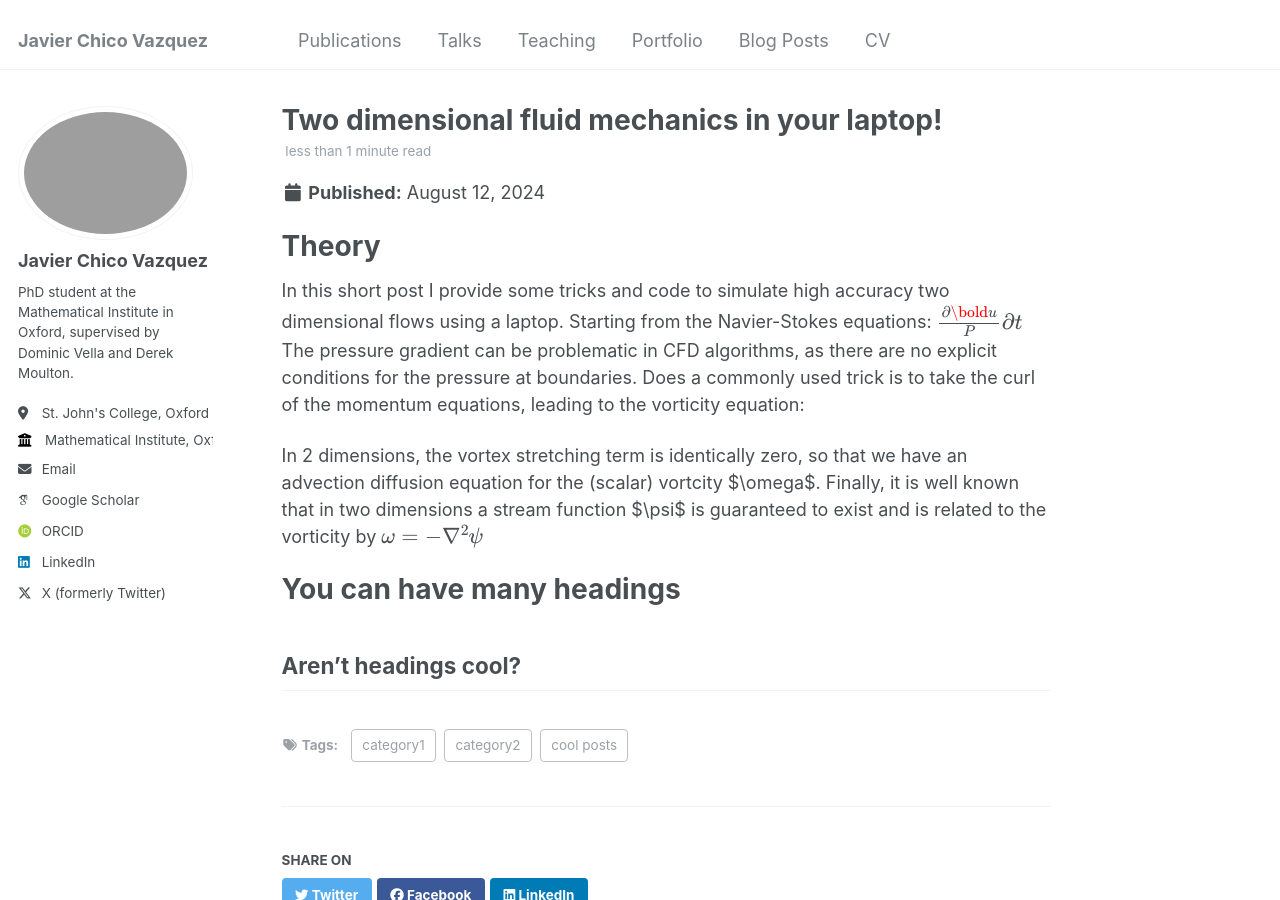
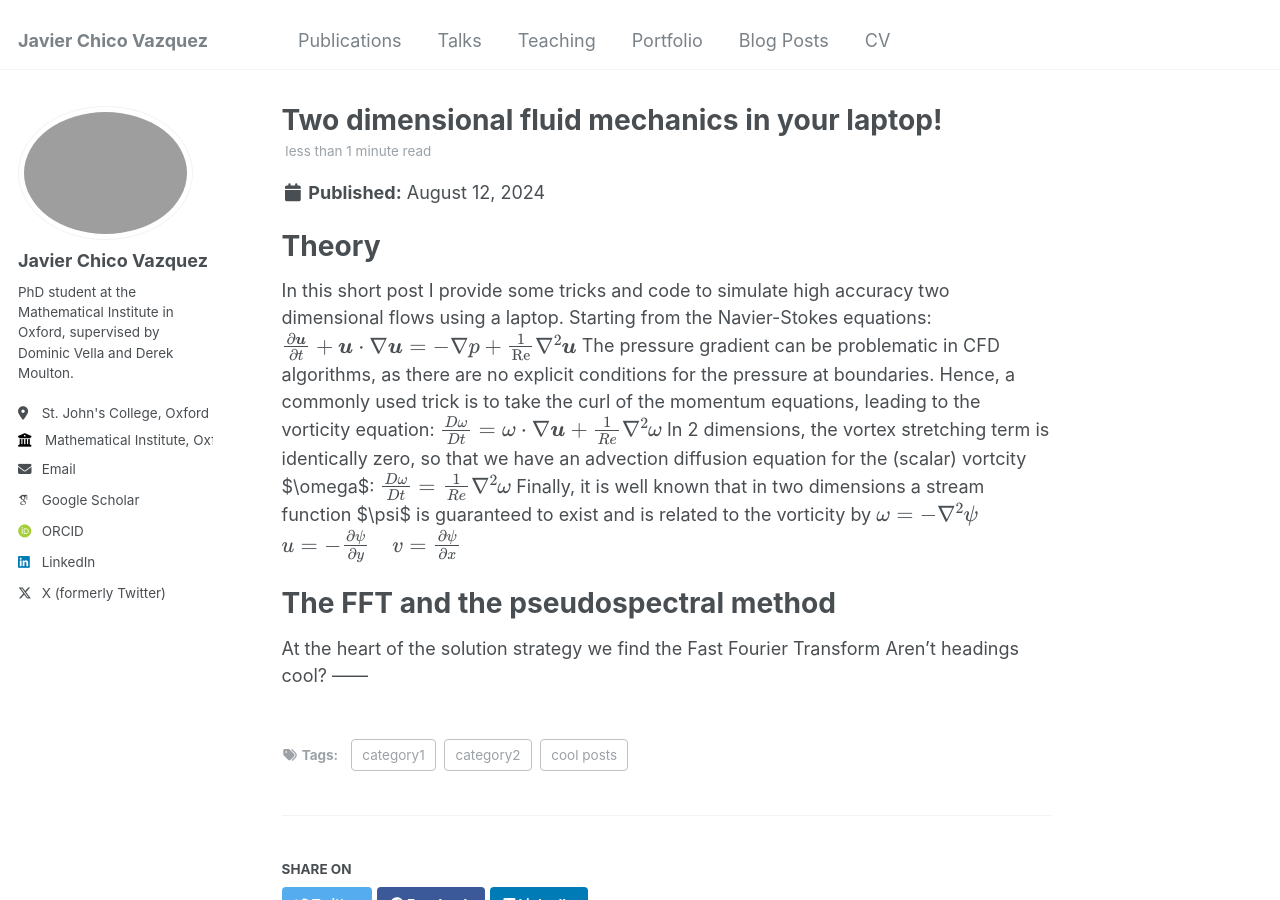
Before and after one commit to JavierChico/JavierChico.github.io, a Jekyll site: the page built from _posts/2024-08-12-vorticity_eq.md, in a window 1280 px wide and 900 px high. Built offline with Jekyll 4.4.1, drawn with Linux system fonts in a browser that asks for light colours; some web fonts are replaced.

Commit message:
Update 2024-08-12-vorticity_eq.md

```diff
--- a/_posts/2024-08-12-vorticity_eq.md
+++ b/_posts/2024-08-12-vorticity_eq.md
@@ -12,15 +12,17 @@ Theory
 ======
 
 In this short post I provide some tricks and code to simulate high accuracy two dimensional flows using a laptop. Starting from the Navier-Stokes equations:
-$$\frac{\partial \bold{u}}P{\partial t}$$
-The pressure gradient can be problematic in CFD algorithms, as there are no explicit conditions for the pressure at boundaries. Does a commonly used trick is to take the curl of the momentum equations, leading to the vorticity equation:
+$$\frac{\partial \boldsymbol{u}}{\partial t}+\boldsymbol{u}\cdot\nabla\boldsymbol{u}=-\nabla p +\frac{1}{\text{Re}}\nabla^2\boldsymbol{u}$$
+The pressure gradient can be problematic in CFD algorithms, as there are no explicit conditions for the pressure at boundaries. Hence, a commonly used trick is to take the curl of the momentum equations, leading to the vorticity equation:
+$$\frac{D\omega}{Dt} = \omega\cdot\nabla \boldsymbol{u}+\frac{1}{Re}\nabla^2\omega$$
+In 2 dimensions, the vortex stretching term is identically zero, so that we have an advection diffusion equation for the (scalar) vortcity $\omega$:
+$$\frac{D\omega}{Dt} = \frac{1}{Re}\nabla^2\omega$$
+Finally, it is well known that in two dimensions a stream function $\psi$ is guaranteed to exist and is related to the vorticity by
+$$\omega = -\nabla^2 \psi$$
+$$u = -\frac{\partial \psi}{\partial y}\quad v = \frac{\partial \psi}{\partial x}$$
 
-In 2 dimensions, the vortex stretching term is identically zero, so that we have an advection diffusion equation for the (scalar) vortcity $\omega$. Finally, it is well known that in two dimensions a stream function $\psi$ is guaranteed to exist and is related to the vorticity by
-$$\omega = -\nabla^2 \psi$$
-
-
-You can have many headings
+The FFT and the pseudospectral method
 ======
-
+At the heart of the solution strategy we find the Fast Fourier Transform
 Aren't headings cool?
 ------
```
